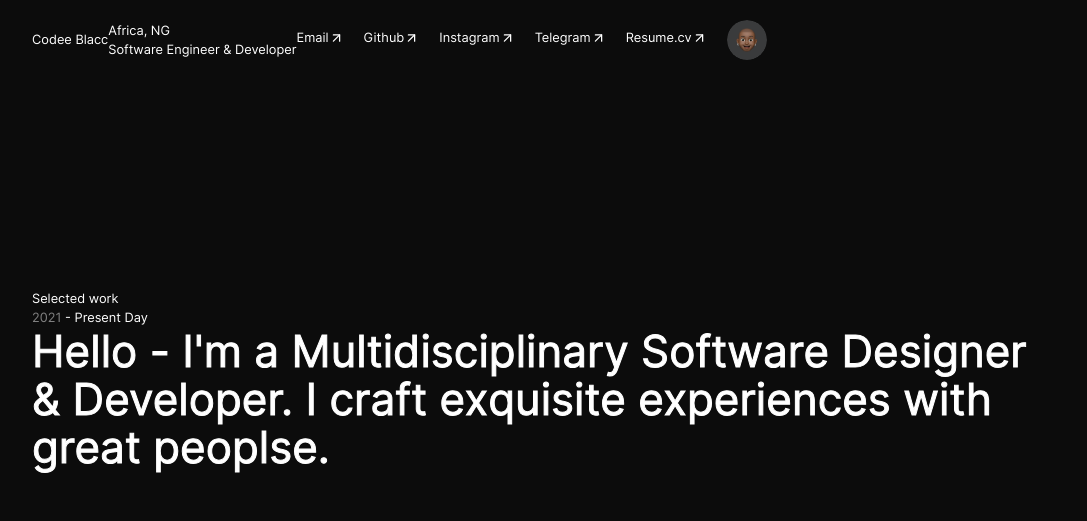
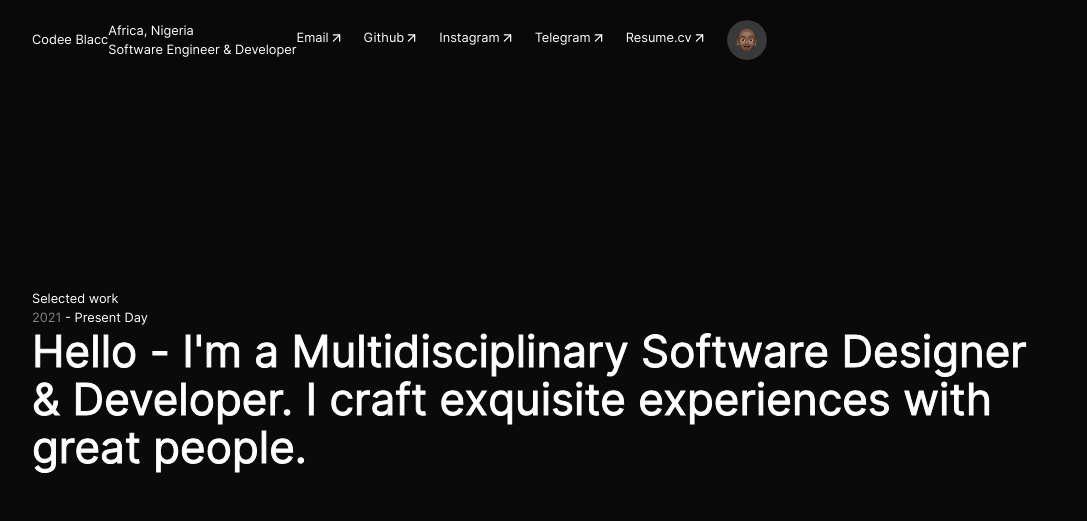
Before and after one commit to codeeblacc/codeeblacc, a React (Create React App) app: page / in a window 1280 px wide. Shown: the top 521 px of the page, without its empty margins (96-1183 px from the left). Built offline with nearby package versions, Linux system fonts and the light colour scheme.

Commit message:
future fix #update notification

```diff
--- a/public/index.html
+++ b/public/index.html
@@ -5,7 +5,7 @@
     <link rel="icon" href="%PUBLIC_URL%/favicon.ico" />
     <meta name="viewport" content="width=device-width, initial-scale=1" />
     <meta name="theme-color" content="#000000" />
-    <meta name="description" content="Web site created using create-react-app" />
+    <meta name="description" content="A Multidisciplinary Software Designer & Developer who crafts exquisite experiences" />
     <link rel="apple-touch-icon" href="%PUBLIC_URL%/logo192.png" />
     <link rel="manifest" href="%PUBLIC_URL%/manifest.json" />
     <title>Codeeblacc</title>
--- a/src/assets/css/base.css
+++ b/src/assets/css/base.css
@@ -110,4 +110,8 @@ section#jumbo {
   background: var(--smoke-color);
 }
 
+.header-break {
+  height: 80px;
+}
+
 @import "./responsive.css";
--- a/src/assets/css/element.css
+++ b/src/assets/css/element.css
@@ -11,7 +11,7 @@
 
 body {
   color: white;
-  background: #0C0C0C;
+  background: #0A0A0A;
   font-size: .8rem;
   line-height: 1.2rem;
 }
@@ -21,24 +21,81 @@ a {
   text-decoration: none;
 }
 
-button, .btn {
+button, .button {
   border: none;
   padding: 8px 12px;
   padding-top: 6px;
   cursor: pointer;
+  transition: .2s ease-in-out;
+  position: relative;
   font-weight: 600;
+  display: flex;
+  align-items: center;
+  justify-content: center;
   border-radius: 100px;
   color: white;
+  overflow: hidden;
 }
 
 .primary {
   background: var(--base-color);
 }
 
+.secondary {
+  background: #546BFF10;
+  color: var(--base-color);
+}
+
+.button.primary:focus::before, .button.secondary:focus::before {
+  content: '';
+  position: absolute;
+  transition: .2s ease-in-out;
+  width: 100%;
+  height: 100%;
+  background: var(--base-color);
+}
+
+.button.secondary:focus {
+  color: transparent;
+}
+
+.button.secondary:focus::before {
+  background: #546BFF10;
+}
+
+.button.primary:focus::after, .button.secondary:focus::after {
+  content: '';
+  position: absolute;
+  transition: .2s ease-in-out;
+  width: 15px;
+  height: 15px;
+  border: 1px solid white;
+  border-right: 1px solid transparent;
+  border-radius: 100px;
+  animation: spin 1s linear infinite;
+}
+
+.button.secondary:focus::after {
+  border: 1px solid var(--base-color);
+  border-right: 1px solid transparent;
+}
+
 header {
   height: 80px;
+  width: 100%;
+  position: fixed;
   display: flex;
+  transition: .2s ease-in-out;
   align-items: center;
+  background: #0A0A0Aec;
+}
+
+header.stick {
+  height: 50px;
+}
+
+header .slick {
+  transition: .2s ease-in-out;
 }
 
 header nav {
@@ -66,6 +123,10 @@ header ul li a svg, footer a svg{
   width: 15px;
   transform: translateY(-2px);
   transition: .2s ease-in-out;
+}
+
+footer a svg {
+  width: 10px;
 }
 
 header ul li a:hover {
@@ -130,6 +191,10 @@ footer {
   color: grey;
 }
 
+.link.color {
+  color: var(--base-color);
+}
+
 .link:hover {
   color: var(--base-color);
 }
--- a/src/assets/css/variables.css
+++ b/src/assets/css/variables.css
@@ -6,3 +6,7 @@
 @keyframes percentageZero {
   0% { width: 0 }
 }
+
+@keyframes spin {
+  100% { transform: rotate(360deg); }
+}
--- a/src/components/Home.js
+++ b/src/components/Home.js
@@ -19,7 +19,8 @@ export class Home extends React.Component {
     return (
       <section id="home">
         <Header />
-        <Jumboo header="Selected work" span="2021" subheader="- Present Day" content="Hello - I'm a Multidisciplinary Software Designer & Developer. I craft exquisite experiences with great peoplse." />
+        <div className="header-break"></div>
+        <Jumboo header="Selected work" span="2021" subheader="- Present Day" content="Hello - I'm a Multidisciplinary Software Designer & Developer. I craft exquisite experiences with great people." />
         <div className="container">
           {castList}
         </div>
--- a/src/widgets/Footer.js
+++ b/src/widgets/Footer.js
@@ -1,6 +1,6 @@
 import React from 'react';
 import { Link } from 'react-router-dom';
-import { ArrowUpCircle } from 'react-feather';
+import { ArrowUpCircle, Bell } from 'react-feather';
 
 export default function Footer() {
   const handleTop = () => { window.scrollTo(0,0); }
@@ -14,7 +14,7 @@ export default function Footer() {
           </div>
           <div className="large-2 flex center-align justify-space-between">
             <p>Let's work together</p>
-            <button className="button primary">Connect</button>
+            <Link to="#" className="link">Notify me</Link>
           </div>
           <div className="large-1"></div>
           <div className="large-3 flex center-align">
--- a/src/widgets/Header.js
+++ b/src/widgets/Header.js
@@ -7,11 +7,16 @@ import { getDate } from '../utils.js';
 export default function Header() {
   var date = getDate(new Date());
   const header = useRef(0);
+  const slick = useRef(0);
 
   useEffect(() => {
     window.onscroll = () => {
-      if (window.pageYOffset > header.current.offsetTop) {
+      if (window.pageYOffset > 80) {
+        header.current.classList.add("stick");
+        slick.current.style = "position:absolute; opacity: 0";
       } else {
+        header.current.classList.remove("stick");
+        slick.current.removeAttribute('style');
       }
     }
   }, []);
@@ -24,7 +29,7 @@ export default function Header() {
               <Link to="/" className="brand">Codee Blacc</Link>
             </div>
             <div className="column large-3 medium-3 hide-on-med-and-small">
-              <Link to="/" className="brand">Africa, NG <br />Software Engineer & Developer</Link>
+              <Link to="/" className="brand"><span className="slick" ref={slick}>Africa, Nigeria<br /></span>Software Engineer & Developer</Link>
             </div>
             <div className="column large-5 medium-4 hide-on-small-only">
               <ul>
--- a/src/widgets/Skilet.js
+++ b/src/widgets/Skilet.js
@@ -8,8 +8,6 @@ export default function Skilet() {
           <div className="large-2"></div>
           <div className="large-3">Skillset &#10230;</div>
           <div className="large-7">
-            <div className="row">
-              <div className="large-6">
             <div className="skill">
               <p><span className="smoke-text">01</span> Full Stack Web Development </p>
             </div>
@@ -22,8 +20,6 @@ export default function Skilet() {
             <div className="skill">
               <p><span className="smoke-text">04</span> Android & IOS Development</p>
             </div>
-              </div>
-                <div className="large-6">
             <div className="skill">
               <p><span className="smoke-text">05</span> Concept Prototyping</p>
             </div>
@@ -39,8 +35,6 @@ export default function Skilet() {
           </div>
         </div>
       </div>
-        </div>
-      </div>
     </section>
   );
 }
```
Lines whose indentation alone changed are shown as unchanged.
